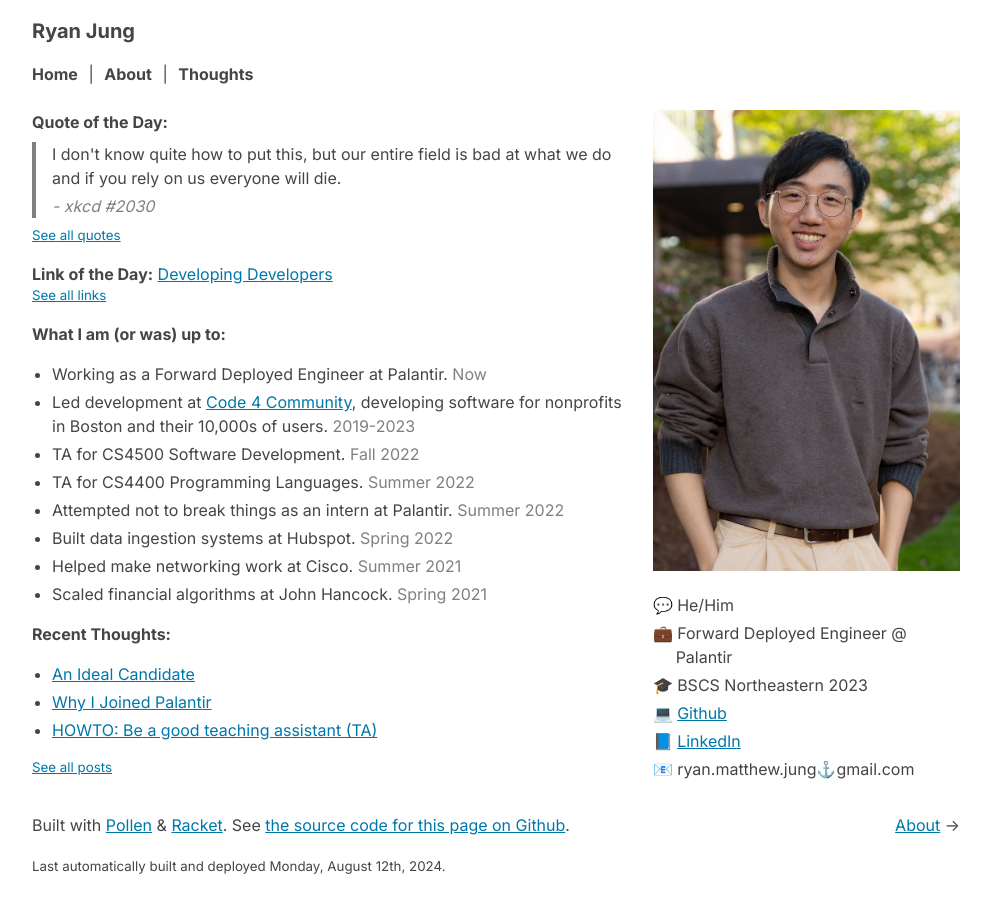
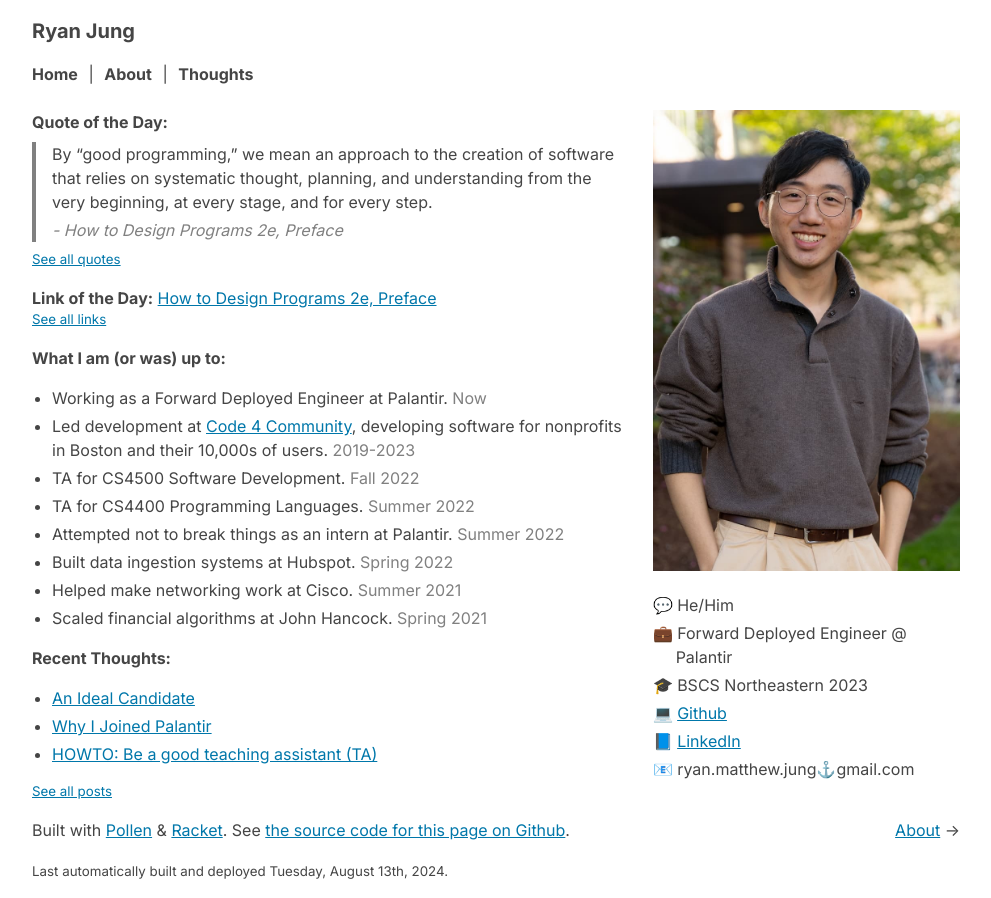
Before and after one commit to rymaju/pollen-ryanjung.dev, a plain HTML site: page index.html in a window 1280 px wide. Shown: the whole page, without its empty margins (144-1135 px from the left). Drawn offline with Linux system fonts and the light colour scheme.

Commit message:
Deploying to gh-pages from @ rymaju/pollen-ryanjung.dev@a0421ef2e1d9c6aee26527069a8cf80bea2c0106 🚀

```diff
--- a/index.html
+++ b/index.html
@@ -45,11 +45,11 @@
         </header>
         <main>
           <root><div class="two-column-container"><section class="column-1"><section style="margin-bottom:1em;"><strong>Quote of the Day:</strong>
-<blockquote>I don't know quite how to put this, but our entire field is bad at what we do and if you rely on us everyone will die. <em>- xkcd #2030</em></blockquote>
+<blockquote>By “good programming,” we mean an approach to the creation of software that relies on systematic thought, planning, and understanding from the very beginning, at every stage, and for every step. <em>- How to Design Programs 2e, Preface</em></blockquote>
 <small style="display:block;"><a href="/thoughts/quotes.html">See all quotes</a></small></section>
 
 <section style="margin-bottom:1em;"><strong>Link of the Day:</strong>
-<a href="https://felleisen.org/matthias/Thoughts/Developing_Developers.html">Developing Developers</a>
+<a href="https://htdp.org/2018-01-06/Book/part_preface.html">How to Design Programs 2e, Preface</a>
 <small style="display:block;"><a href="/thoughts/links.html">See all links</a></small></section>
 
 <section><strong>What I am (or was) up to:</strong>
@@ -87,7 +87,7 @@
           </p>
           <p>
             <small>
-              Last automatically built and deployed Monday, August 12th, 2024.
+              Last automatically built and deployed Tuesday, August 13th, 2024.
             </small>
           </p>
         </footer>
```
Also changed, not shown: about.html (+1 -1 lines), thoughts/an-ideal-candidate.html (+1 -1 lines), thoughts/howto-ta.html (+1 -1 lines), thoughts/index.html (+1 -1 lines), thoughts/links.html (+1 -1 lines), thoughts/pollen.html (+1 -1 lines), thoughts/quotes.html (+1 -1 lines), thoughts/why-palantir.html (+1 -1 lines).
